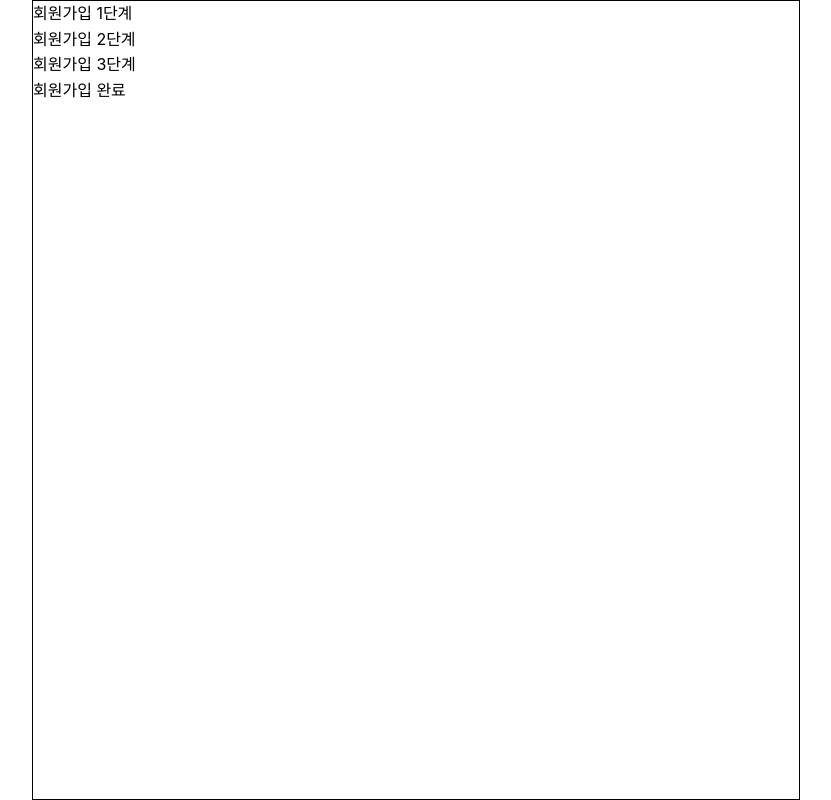
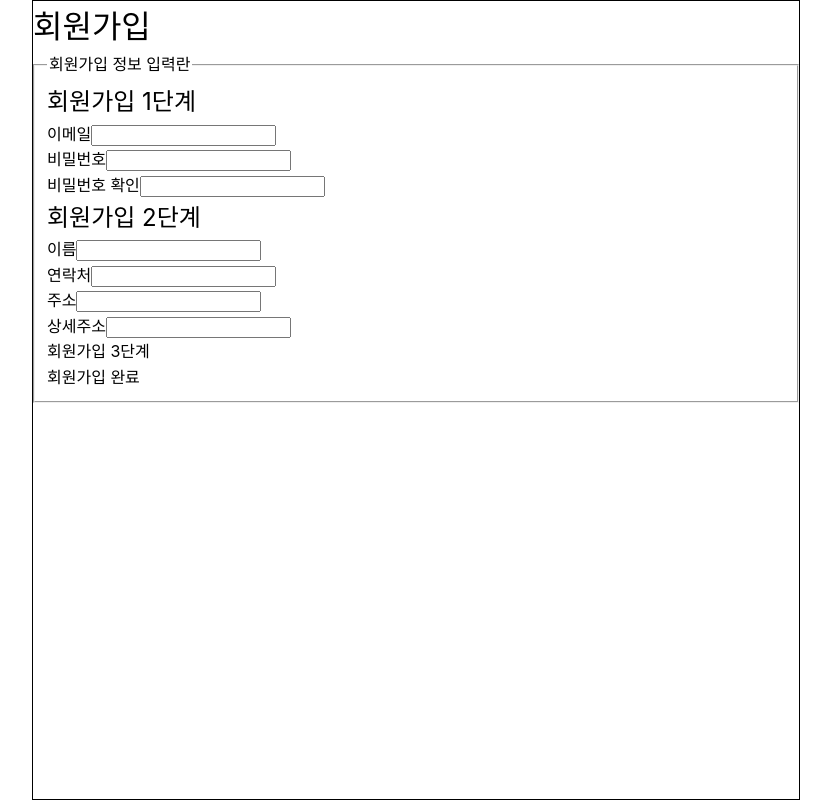
Before and after one commit to hjunshin/vue3-membership, a Vue app: page / in a window 1280 px wide. Shown: the whole page, without its empty margins (224-1055 px from the left). Built offline with nearby package versions, Linux system fonts and the light colour scheme.

Commit message:
회원가입 컴포넌트 추가

```diff
--- a/package.json
+++ b/package.json
@@ -1,5 +1,5 @@
 {
-  "name": "vue_join_membership",
+  "name": "vue3-membership",
   "version": "0.0.0",
   "scripts": {
     "dev": "vite",
--- a/src/App.vue
+++ b/src/App.vue
@@ -1,17 +1,7 @@
 <script setup>
-  import MemberRegistrationStep1 from './components/MemberRegistrationStep1.vue'
-  import MemberRegistrationStep2 from './components/MemberRegistrationStep2.vue'
-  import MemberRegistrationStep3 from './components/MemberRegistrationStep3.vue'
-  import MemberRegistrationCompleted from './components/MemberRegistrationCompleted.vue'
+  import MemberRegistration from './components/MemberRegistration.vue'
 </script>
 
 <template>
-  <MemberRegistrationStep1 />
-  <MemberRegistrationStep2 />
-  <MemberRegistrationStep3 />
-  <MemberRegistrationCompleted />
+  <MemberRegistration />
 </template>
-
-<style scoped>
-
-</style>
--- a/src/components/MemberRegistrationCompleted.vue
+++ b/src/components/MemberRegistrationCompleted.vue
@@ -5,7 +5,3 @@
 <template>
   <p>회원가입 완료</p>
 </template>
-
-<style scoped>
-
-</style>
--- a/src/components/MemberRegistrationStep1.vue
+++ b/src/components/MemberRegistrationStep1.vue
@@ -3,9 +3,21 @@
 </script>
 
 <template>
-  <p>회원가입 1단계</p>
+  <div class="member-step">
+    <h2>회원가입 1단계</h2>
+    <div class="member-input-list">
+      <div class="member-input">
+        <label for="member_email">이메일</label>
+        <input type="email" name="member_email" id="member_email" />
+      </div>
+      <div class="member-input">
+        <label for="member_password">비밀번호</label>
+        <input type="password" name="member_password" id="member_password" />
+      </div>
+      <div class="member-input">
+        <label for="member_password_confirm">비밀번호 확인</label>
+        <input type="password" name="member_password_confirm" id="member_password_confirm" />
+      </div>
+    </div>
+  </div>
 </template>
-
-<style scoped>
-
-</style>
--- a/src/components/MemberRegistrationStep2.vue
+++ b/src/components/MemberRegistrationStep2.vue
@@ -3,9 +3,25 @@
 </script>
 
 <template>
-  <p>회원가입 2단계</p>
+  <div class="member-step">
+    <h2>회원가입 2단계</h2>
+    <div class="member-input-list">
+      <div class="member-input">
+        <label for="member_name">이름</label>
+        <input type="text" name="member_name" id="member_name" maxlength="20" />
+      </div>
+      <div class="member-input">
+        <label for="member_cellphone">연락처</label>
+        <input type="text" name="member_cellphone" id="member_cellphone" maxlength="13" />
+      </div>
+      <div class="member-input">
+        <label for="member_address">주소</label>
+        <input type="text" name="member_address" id="member_address" />
+      </div>
+      <div class="member-input">
+        <label for="member_detail_address">상세주소</label>
+        <input type="text" name="member_detail_address" id="member_detail_address" />
+      </div>
+    </div>
+  </div>
 </template>
-
-<style scoped>
-
-</style>
--- a/src/components/MemberRegistrationStep3.vue
+++ b/src/components/MemberRegistrationStep3.vue
@@ -5,7 +5,3 @@
 <template>
   <p>회원가입 3단계</p>
 </template>
-
-<style scoped>
-
-</style>
```
Also changed, not shown: 1 other file (tests, documents, lock files or other folders).
